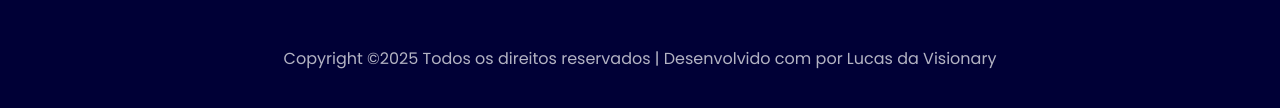
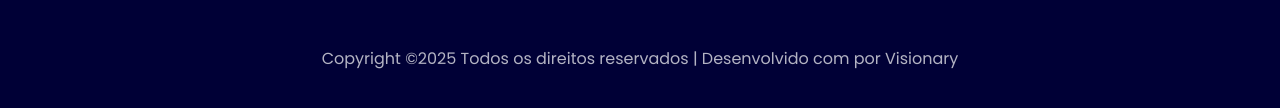
Before and after one commit to Visionary-Marketing-Digital/clinicarodovalho.com.br, a plain HTML site: page index.html in a window 1280 px wide. Shown: the part 7332-7440 px from the top of the page. Drawn offline with nearby package versions, Linux system fonts and the light colour scheme; some packages are replaced by stand-ins of ours; no server answers; files whose address does not match are found by name.

Commit message:
Ajusta nome do desenvolvedor do footer

```diff
--- a/index.html
+++ b/index.html
@@ -636,7 +636,7 @@
 		<div class="row">
 		<div class="col-md-12 text-center">
 			<p>
-			Copyright &copy;<script>document.write(new Date().getFullYear());</script> Todos os direitos reservados | Desenvolvido com <i class="" aria-hidden="true"></i> por Lucas da Visionary
+			Copyright &copy;<script>document.write(new Date().getFullYear());</script> Todos os direitos reservados | Desenvolvido com <i class="" aria-hidden="true"></i> por Visionary
 			</p>
 		</div>
 		</div>
```
